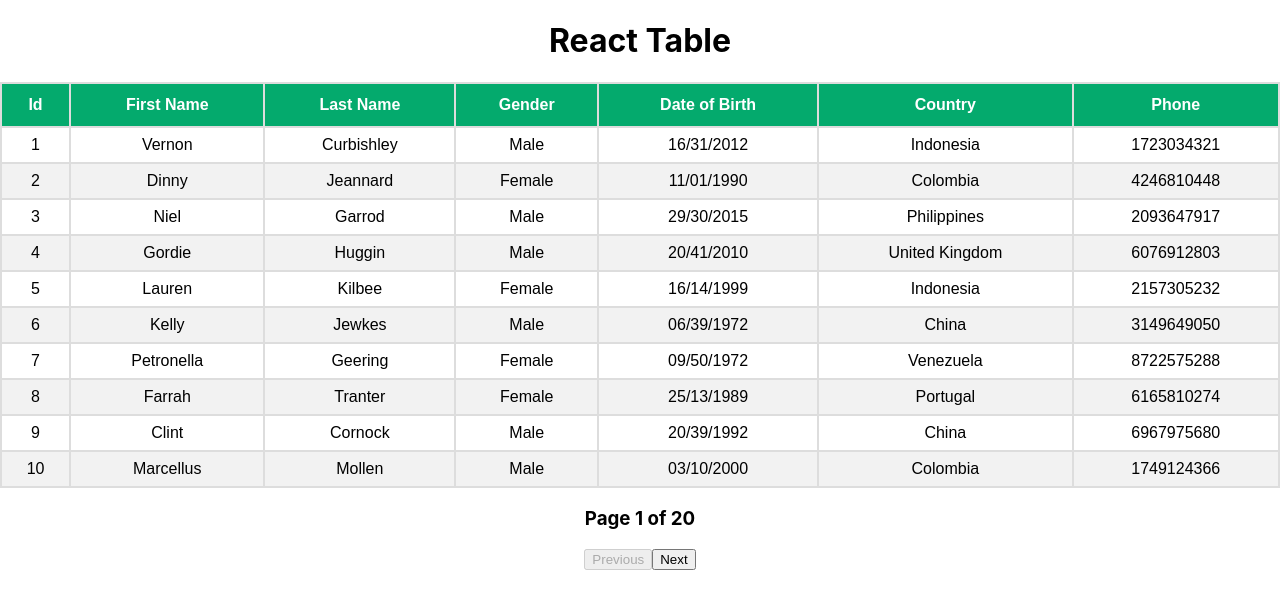
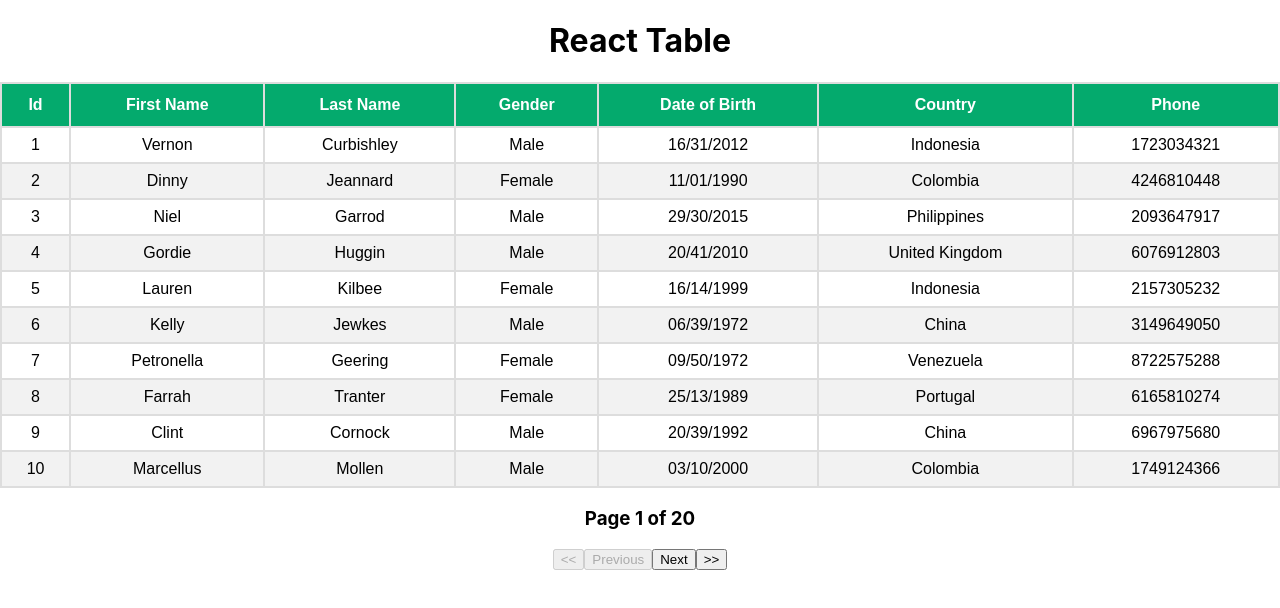
Before and after one commit to Sandiego17/react-table-demo, a React (Create React App) app: page / in a window 1280 px wide. Shown: the top 608 px of the page. Built offline with nearby package versions, Linux system fonts and the light colour scheme.

Commit message:
feat: gotoPage and pageCount demonstration

```diff
--- a/src/components/PaginationTable.js
+++ b/src/components/PaginationTable.js
@@ -23,6 +23,8 @@ export const PaginationTable = () => {
     previousPage,
     canPreviousPage,
     pageOptions,
+    gotoPage,
+    pageCount,
     state,
     prepareRow
   } = tableInstance
@@ -66,8 +68,10 @@ export const PaginationTable = () => {
           <span>Page {pageIndex + 1} of {pageOptions.length}</span>
         </h3>
 
+        <button onClick={() => gotoPage(0)} disabled={!canPreviousPage}>{'<<'}</button>
         <button onClick={() => previousPage()} disabled={!canPreviousPage}>Previous</button>
         <button onClick={() => nextPage()} disabled={!canNextPage}>Next</button>
+        <button onClick={() => gotoPage(pageCount - 1)} disabled={!canNextPage}>{'>>'}</button>
       </div>
     </>
   )
```
